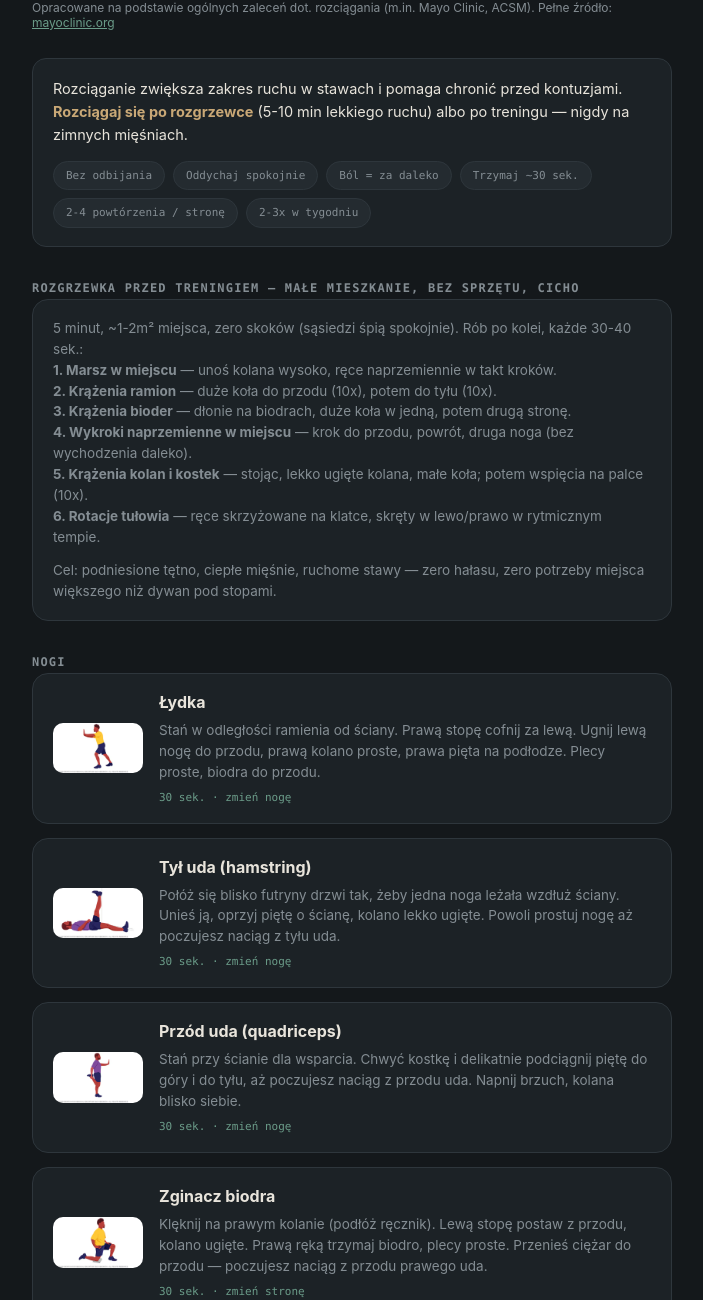
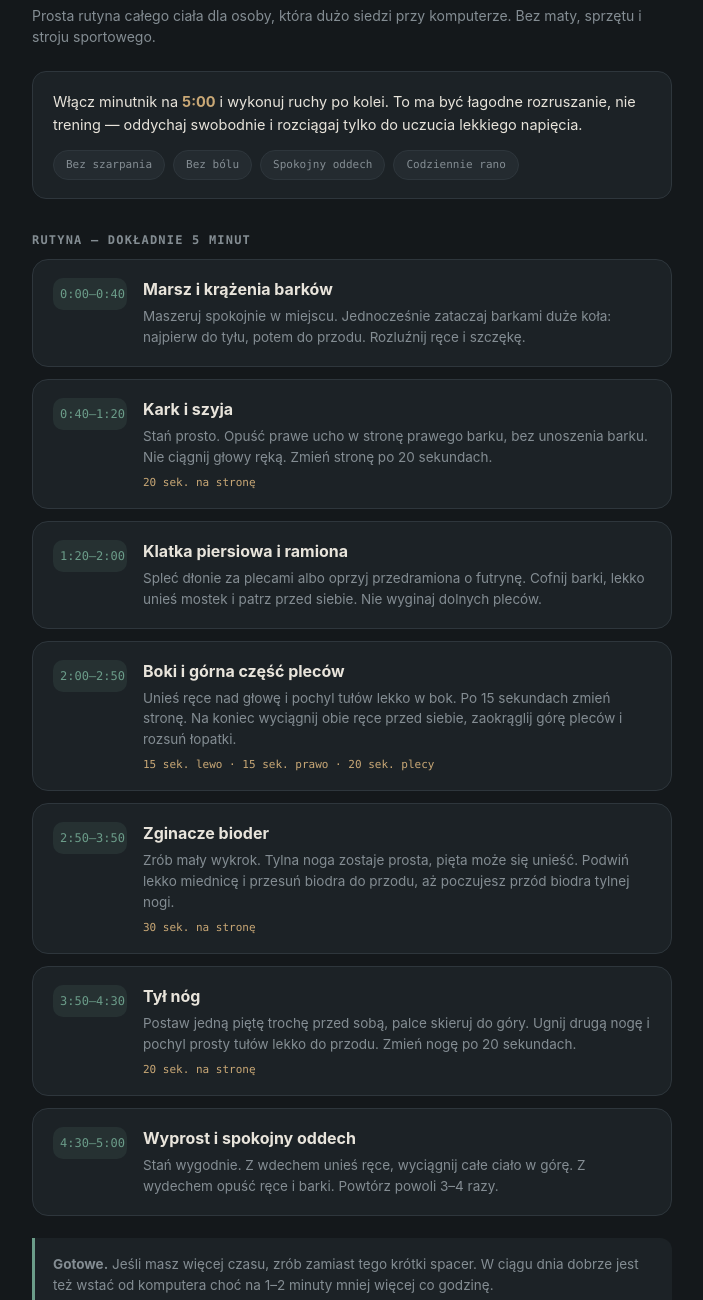
Before and after one commit to deczyk/baza-dashboard, a website: page poradnik-rozciaganie.html in a window 1280 px wide. Shown: the part 90-1390 px from the top of the page, without its empty margins (288-991 px from the left). Drawn offline with Linux system fonts and the light colour scheme.

Commit message:
Simplify morning stretching to five minutes

```diff
--- a/poradnik-rozciaganie.html
+++ b/poradnik-rozciaganie.html
@@ -3,152 +3,120 @@
 <head>
 <meta charset="UTF-8">
 <meta name="viewport" content="width=device-width, initial-scale=1.0">
-<title>Poradnik — podstawowe rozciąganie</title>
+<title>Poranne rozciąganie — 5 minut</title>
 <style>
   :root{
     --bg:#14181B; --surface:#1C2226; --surface-2:#242B30; --line:#2E363C;
-    --gold:#C9A876; --sage:#6B9C89; --text:#E8E4DB; --text-muted:#848D93;
+    --gold:#C9A876; --sage:#6B9C89; --text:#E8E4DB; --text-muted:#848D93; --danger:#B4664F;
     --font-mono:'JetBrains Mono', ui-monospace, 'SF Mono', Consolas, monospace;
     --font-sans:'Inter', -apple-system, system-ui, sans-serif;
   }
   *{box-sizing:border-box;}
-  body{ margin:0; background:var(--bg); color:var(--text); font-family:var(--font-sans); -webkit-font-smoothing:antialiased; }
-  .wrap{ max-width:680px; margin:0 auto; padding:32px 20px 80px; }
-  .eyebrow{ font-family:var(--font-mono); color:var(--gold); font-size:11px; letter-spacing:.2em; text-transform:uppercase; margin-bottom:8px; }
-  h1{ font-size:26px; margin:0 0 6px; }
-  .source{ font-size:12px; color:var(--text-muted); margin-bottom:28px; }
-  .source a{ color:var(--sage); }
-  .intro{ background:var(--surface); border:1px solid var(--line); border-radius:14px; padding:18px 20px; margin-bottom:24px; font-size:14.5px; line-height:1.6; }
-  .intro b{ color:var(--gold); }
-  .rules{ display:flex; flex-wrap:wrap; gap:8px; margin-top:14px; }
-  .rule-pill{ font-family:var(--font-mono); font-size:11px; background:var(--surface-2); border:1px solid var(--line); border-radius:20px; padding:5px 12px; color:var(--text-muted); }
-  h2{ font-size:12px; font-family:var(--font-mono); letter-spacing:.1em; text-transform:uppercase; color:var(--text-muted); margin:34px 0 4px; }
-  .stretch-card{ background:var(--surface); border:1px solid var(--line); border-radius:16px; padding:18px 20px; margin-bottom:14px; display:grid; grid-template-columns:90px 1fr; gap:16px; align-items:center; }
-  .stretch-card svg{ width:100%; height:auto; }
-  .stretch-card h3{ margin:0 0 8px; font-size:16px; color:var(--text); }
-  .stretch-card p{ margin:0; font-size:13.5px; line-height:1.55; color:var(--text-muted); }
-  .stretch-card .hold{ display:inline-block; margin-top:8px; font-family:var(--font-mono); font-size:11px; color:var(--sage); }
-  @media(max-width:480px){ .stretch-card{ grid-template-columns:70px 1fr; padding:14px; } }
+  body{margin:0; background:var(--bg); color:var(--text); font-family:var(--font-sans); -webkit-font-smoothing:antialiased;}
+  .wrap{max-width:680px; margin:0 auto; padding:32px 20px 80px;}
+  .eyebrow{font-family:var(--font-mono); color:var(--gold); font-size:11px; letter-spacing:.2em; text-transform:uppercase; margin-bottom:8px;}
+  h1{font-size:28px; margin:0 0 8px;}
+  .subtitle{font-size:14px; color:var(--text-muted); margin-bottom:24px; line-height:1.5;}
+  .intro{background:var(--surface); border:1px solid var(--line); border-radius:14px; padding:18px 20px; margin-bottom:28px; font-size:14.5px; line-height:1.6;}
+  .intro b{color:var(--gold);}
+  .rules{display:flex; flex-wrap:wrap; gap:8px; margin-top:14px;}
+  .rule-pill{font-family:var(--font-mono); font-size:11px; background:var(--surface-2); border:1px solid var(--line); border-radius:20px; padding:5px 12px; color:var(--text-muted);}
+  h2{font-size:12px; font-family:var(--font-mono); letter-spacing:.1em; text-transform:uppercase; color:var(--text-muted); margin:34px 0 12px;}
+  .stretch-card{background:var(--surface); border:1px solid var(--line); border-radius:16px; padding:18px 20px; margin-bottom:12px; display:grid; grid-template-columns:74px 1fr; gap:16px; align-items:start;}
+  .time{font-family:var(--font-mono); font-size:12px; color:var(--sage); background:rgba(107,156,137,.12); border-radius:10px; padding:9px 7px; text-align:center; white-space:nowrap;}
+  .stretch-card h3{margin:1px 0 7px; font-size:16px; color:var(--text);}
+  .stretch-card p{margin:0; font-size:13.5px; line-height:1.55; color:var(--text-muted);}
+  .side{display:inline-block; margin-top:8px; font-family:var(--font-mono); font-size:11px; color:var(--gold);}
+  .finish{margin-top:22px; padding:16px 18px; border-left:3px solid var(--sage); background:var(--surface); border-radius:0 12px 12px 0; font-size:13.5px; line-height:1.55; color:var(--text-muted);}
+  .warning{margin-top:24px; font-size:12px; line-height:1.5; color:var(--text-muted);}
+  @media(max-width:480px){
+    .wrap{padding:24px 14px 60px;}
+    .stretch-card{grid-template-columns:62px 1fr; padding:15px 14px; gap:12px;}
+    h1{font-size:24px;}
+    .time{font-size:10px; padding:8px 4px;}
+  }
 </style>
 </head>
 <body>
-<div class="wrap">
-  <div class="eyebrow">◆ Poradnik</div>
-  <h1>Podstawowe rozciąganie</h1>
-  <div class="source">Opracowane na podstawie ogólnych zaleceń dot. rozciągania (m.in. Mayo Clinic, ACSM). Pełne źródło: <a href="https://www.mayoclinic.org/healthy-lifestyle/fitness/in-depth/stretching/art-20546848" target="_blank">mayoclinic.org</a></div>
+<main class="wrap">
+  <div class="eyebrow">◆ Poranny reset</div>
+  <h1>5 minut rozciągania</h1>
+  <div class="subtitle">Prosta rutyna całego ciała dla osoby, która dużo siedzi przy komputerze. Bez maty, sprzętu i stroju sportowego.</div>
 
   <div class="intro">
-    Rozciąganie zwiększa zakres ruchu w stawach i pomaga chronić przed kontuzjami. <b>Rozciągaj się po rozgrzewce</b> (5-10 min lekkiego ruchu) albo po treningu — nigdy na zimnych mięśniach.
+    Włącz minutnik na <b>5:00</b> i wykonuj ruchy po kolei. To ma być łagodne rozruszanie, nie trening — oddychaj swobodnie i rozciągaj tylko do uczucia lekkiego napięcia.
     <div class="rules">
-      <span class="rule-pill">Bez odbijania</span>
-      <span class="rule-pill">Oddychaj spokojnie</span>
-      <span class="rule-pill">Ból = za daleko</span>
-      <span class="rule-pill">Trzymaj ~30 sek.</span>
-      <span class="rule-pill">2-4 powtórzenia / stronę</span>
-      <span class="rule-pill">2-3x w tygodniu</span>
+      <span class="rule-pill">Bez szarpania</span>
+      <span class="rule-pill">Bez bólu</span>
+      <span class="rule-pill">Spokojny oddech</span>
+      <span class="rule-pill">Codziennie rano</span>
     </div>
   </div>
 
-  <h2>Rozgrzewka przed treningiem — małe mieszkanie, bez sprzętu, cicho</h2>
-  <div class="stretch-card" style="grid-template-columns:1fr">
+  <h2>Rutyna — dokładnie 5 minut</h2>
+
+  <section class="stretch-card">
+    <div class="time">0:00–0:40</div>
     <div>
-      <p>5 minut, ~1-2m² miejsca, zero skoków (sąsiedzi śpią spokojnie). Rób po kolei, każde 30-40 sek.:</p>
-      <p><b>1. Marsz w miejscu</b> — unoś kolana wysoko, ręce naprzemiennie w takt kroków.</p>
-      <p><b>2. Krążenia ramion</b> — duże koła do przodu (10x), potem do tyłu (10x).</p>
-      <p><b>3. Krążenia bioder</b> — dłonie na biodrach, duże koła w jedną, potem drugą stronę.</p>
-      <p><b>4. Wykroki naprzemienne w miejscu</b> — krok do przodu, powrót, druga noga (bez wychodzenia daleko).</p>
-      <p><b>5. Krążenia kolan i kostek</b> — stojąc, lekko ugięte kolana, małe koła; potem wspięcia na palce (10x).</p>
-      <p><b>6. Rotacje tułowia</b> — ręce skrzyżowane na klatce, skręty w lewo/prawo w rytmicznym tempie.</p>
-      <p style="color:var(--text-muted);margin-top:12px">Cel: podniesione tętno, ciepłe mięśnie, ruchome stawy — zero hałasu, zero potrzeby miejsca większego niż dywan pod stopami.</p>
+      <h3>Marsz i krążenia barków</h3>
+      <p>Maszeruj spokojnie w miejscu. Jednocześnie zataczaj barkami duże koła: najpierw do tyłu, potem do przodu. Rozluźnij ręce i szczękę.</p>
     </div>
-  </div>
+  </section>
 
-  <h2>Nogi</h2>
+  <section class="stretch-card">
+    <div class="time">0:40–1:20</div>
+    <div>
+      <h3>Kark i szyja</h3>
+      <p>Stań prosto. Opuść prawe ucho w stronę prawego barku, bez unoszenia barku. Nie ciągnij głowy ręką. Zmień stronę po 20 sekundach.</p>
+      <span class="side">20 sek. na stronę</span>
+    </div>
+  </section>
 
-  <div class="stretch-card">
-    <img src="WF619106-1-Calf-stretch-en.avif" alt="Łydka" style="width:100%;border-radius:10px">
+  <section class="stretch-card">
+    <div class="time">1:20–2:00</div>
     <div>
-      <h3>Łydka</h3>
-      <p>Stań w odległości ramienia od ściany. Prawą stopę cofnij za lewą. Ugnij lewą nogę do przodu, prawą kolano proste, prawa pięta na podłodze. Plecy proste, biodra do przodu.</p>
-      <span class="hold">30 sek. · zmień nogę</span>
+      <h3>Klatka piersiowa i ramiona</h3>
+      <p>Spleć dłonie za plecami albo oprzyj przedramiona o futrynę. Cofnij barki, lekko unieś mostek i patrz przed siebie. Nie wyginaj dolnych pleców.</p>
     </div>
-  </div>
+  </section>
 
-  <div class="stretch-card">
-    <img src="WF619106-5-Hamstring-stretch-en.avif" alt="Tył uda" style="width:100%;border-radius:10px">
+  <section class="stretch-card">
+    <div class="time">2:00–2:50</div>
     <div>
-      <h3>Tył uda (hamstring)</h3>
-      <p>Połóż się blisko futryny drzwi tak, żeby jedna noga leżała wzdłuż ściany. Unieś ją, oprzyj piętę o ścianę, kolano lekko ugięte. Powoli prostuj nogę aż poczujesz naciąg z tyłu uda.</p>
-      <span class="hold">30 sek. · zmień nogę</span>
+      <h3>Boki i górna część pleców</h3>
+      <p>Unieś ręce nad głowę i pochyl tułów lekko w bok. Po 15 sekundach zmień stronę. Na koniec wyciągnij obie ręce przed siebie, zaokrąglij górę pleców i rozsuń łopatki.</p>
+      <span class="side">15 sek. lewo · 15 sek. prawo · 20 sek. plecy</span>
     </div>
-  </div>
+  </section>
 
-  <div class="stretch-card">
-    <img src="WF619106-2-Quadriceps-stretch-en.avif" alt="Przód uda" style="width:100%;border-radius:10px">
+  <section class="stretch-card">
+    <div class="time">2:50–3:50</div>
     <div>
-      <h3>Przód uda (quadriceps)</h3>
-      <p>Stań przy ścianie dla wsparcia. Chwyć kostkę i delikatnie podciągnij piętę do góry i do tyłu, aż poczujesz naciąg z przodu uda. Napnij brzuch, kolana blisko siebie.</p>
-      <span class="hold">30 sek. · zmień nogę</span>
+      <h3>Zginacze bioder</h3>
+      <p>Zrób mały wykrok. Tylna noga zostaje prosta, pięta może się unieść. Podwiń lekko miednicę i przesuń biodra do przodu, aż poczujesz przód biodra tylnej nogi.</p>
+      <span class="side">30 sek. na stronę</span>
     </div>
-  </div>
+  </section>
 
-  <div class="stretch-card">
-    <img src="WF619106-6-Hip-flexor-stretch-en.avif" alt="Zginacz biodra" style="width:100%;border-radius:10px">
+  <section class="stretch-card">
+    <div class="time">3:50–4:30</div>
     <div>
-      <h3>Zginacz biodra</h3>
-      <p>Klęknij na prawym kolanie (podłóż ręcznik). Lewą stopę postaw z przodu, kolano ugięte. Prawą ręką trzymaj biodro, plecy proste. Przenieś ciężar do przodu — poczujesz naciąg z przodu prawego uda.</p>
-      <span class="hold">30 sek. · zmień stronę</span>
+      <h3>Tył nóg</h3>
+      <p>Postaw jedną piętę trochę przed sobą, palce skieruj do góry. Ugnij drugą nogę i pochyl prosty tułów lekko do przodu. Zmień nogę po 20 sekundach.</p>
+      <span class="side">20 sek. na stronę</span>
     </div>
-  </div>
+  </section>
 
-  <div class="stretch-card">
-    <img src="WF619106-7-ITB-stretch-V2-en.avif" alt="Pasmo biodrowo-piszczelowe" style="width:100%;border-radius:10px">
+  <section class="stretch-card">
+    <div class="time">4:30–5:00</div>
     <div>
-      <h3>Pasmo biodrowo-piszczelowe (ITB)</h3>
-      <p>Stań przy ścianie. Skrzyżuj lewą nogę za prawą przy kostce. Wyciągnij lewą rękę nad głową w prawo — poczujesz naciąg wzdłuż lewego biodra.</p>
-      <span class="hold">30 sek. · zmień stronę</span>
+      <h3>Wyprost i spokojny oddech</h3>
+      <p>Stań wygodnie. Z wdechem unieś ręce, wyciągnij całe ciało w górę. Z wydechem opuść ręce i barki. Powtórz powoli 3–4 razy.</p>
     </div>
-  </div>
+  </section>
 
-  <div class="stretch-card">
-    <img src="WF619106-3-Knee-to-chest-stretch-en.avif" alt="Kolano do klatki" style="width:100%;border-radius:10px">
-    <div>
-      <h3>Kolano do klatki</h3>
-      <p>Rozciąga dolny odcinek pleców. Połóż się na plecach, pięty płasko. Podciągnij jedno kolano do klatki jak najbliżej wygodnie się da. Druga noga rozluźniona.</p>
-      <span class="hold">30 sek. · zmień nogę</span>
-      <p style="margin-top:8px;color:#B4664F;font-size:12px;">⚠ Przy osteoporozie — unikaj (ryzyko złamania kompresyjnego kręgów)</p>
-    </div>
-  </div>
-
-  <h2>Góra ciała</h2>
-
-  <div class="stretch-card">
-    <img src="WF619106-4-Shoulder-stretch-en.avif" alt="Bark" style="width:100%;border-radius:10px">
-    <div>
-      <h3>Bark</h3>
-      <p>Przełóż lewą rękę w poprzek klatki piersiowej. Przytrzymaj ją prawą ręką, powyżej lub poniżej łokcia, delikatnie dociskając do siebie.</p>
-      <span class="hold">30 sek. · zmień ramię</span>
-    </div>
-  </div>
-
-  <div class="stretch-card">
-    <img src="WF619106-8-Shoulder-stretch-with-towel-en.avif" alt="Bark z ręcznikiem" style="width:100%;border-radius:10px">
-    <div>
-      <h3>Bark z ręcznikiem</h3>
-      <p>Chwyć zwinięty ręcznik oburącz za plecami — jedna ręka nad barkiem, druga pod dolnym plecami. Górną ręką delikatnie ciągnij w górę — dolne ramię poczuje naciąg.</p>
-      <span class="hold">30 sek. · zmień ręce</span>
-    </div>
-  </div>
-
-  <div class="stretch-card">
-    <img src="WF619106-9-Neck-stretch-V2-en.avif" alt="Szyja" style="width:100%;border-radius:10px">
-    <div>
-      <h3>Szyja</h3>
-      <p>Pochyl głowę do przodu i lekko w prawo. Prawą ręką delikatnie dociśnij głowę w dół — poczujesz naciąg wzdłuż lewej strony karku.</p>
-      <span class="hold">30 sek. · zmień stronę</span>
-    </div>
-  </div>
-
-</div>
+  <div class="finish"><b>Gotowe.</b> Jeśli masz więcej czasu, zrób zamiast tego krótki spacer. W ciągu dnia dobrze jest też wstać od komputera choć na 1–2 minuty mniej więcej co godzinę.</div>
+  <div class="warning">Przerwij, jeśli pojawi się ostry ból, drętwienie albo zawroty głowy. Przy urazie lub przewlekłych dolegliwościach dobór ćwiczeń skonsultuj z fizjoterapeutą lub lekarzem.</div>
+</main>
 </body>
 </html>
```
